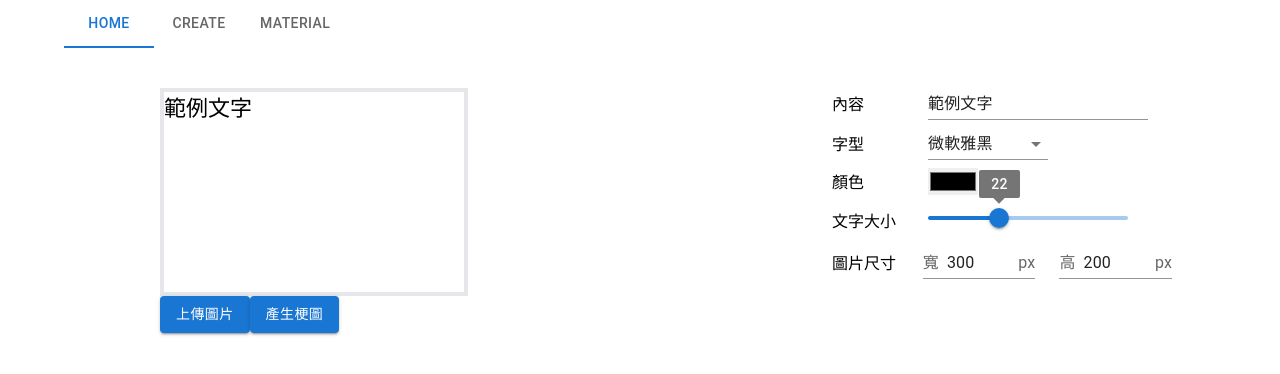
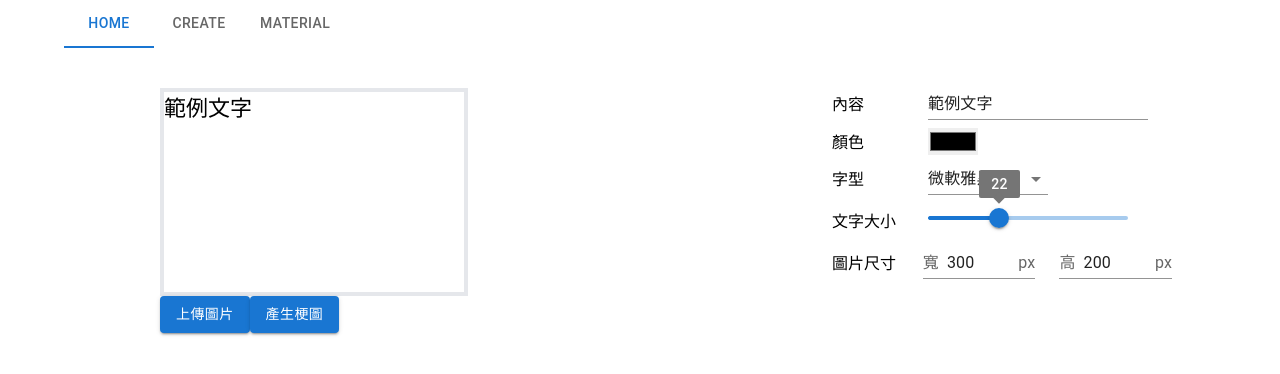
Before and after one commit to EllieKu/react-meme-generator, a React (Vite) app: page /create in a window 1280 px wide. Shown: the top 374 px of the page. Built offline with nearby package versions, Linux system fonts and the light colour scheme.

Commit message:
refactor:  remove TextSetting component

```diff
--- a/src/pages/Create.tsx
+++ b/src/pages/Create.tsx
@@ -36,15 +36,6 @@ const config = {
   height: 200,
 }
 
-type TextSettingProps = {
-  content: string;
-  color: string;
-  fontFamily: string;
-  fontSize: number;
-  changeSetting: (e: ChangeEvent<HTMLInputElement | HTMLTextAreaElement> | SelectChangeEvent ) => void;
-  changeFontSize: (event: Event, value: number | number[]) => void;
-};
-
 type RowProps = {
   children: ReactNode;
 };
@@ -54,71 +45,6 @@ const Row = ({ children }: RowProps) => {
     <div className="flex flex-row items-center mb-2">
       {children}
     </div>
-  )
-}
-
-const TextSetting = ({
-  color,
-  content,
-  fontFamily,
-  fontSize,
-  changeSetting,
-  changeFontSize,
-}: TextSettingProps) => {
-
-  return (
-    <Grid>
-      <Row>
-        <label className="pr-3 basis-24">內容</label>
-        <TextField
-          name="content"
-          variant="standard"
-          value={content}
-          onChange={(e) => changeSetting(e)}
-        />
-      </Row>
-      <Row>
-        <label className="pr-3 basis-24">字型</label>
-        <FormControl variant="standard" sx={{ minWidth: 120 }}>
-          <Select
-            name="fontFamily"
-            value={fontFamily}
-            onChange={(e) => changeSetting(e)}
-            sx={{padding: 'unset'}}
-          >
-            {config.fontFamily.map(el => (
-              <MenuItem
-                key={el.value}
-                value={el.value}>{el.label}
-              </MenuItem>
-            ))}
-          </Select>
-        </FormControl>
-      </Row>
-      <Row>
-        <label className="pr-3 basis-24">顏色</label>
-        <input
-          name="color"
-          type="color"
-          value={color}
-          onChange={(e) => changeSetting(e)}
-        />
-      </Row>
-      <Row>
-        <label className="pr-3 basis-24">文字大小</label>
-        <Box sx={{ width: 200 }}>
-          <Slider
-            name="fontSize"
-            defaultValue={config.fontSize}
-            min={12}
-            max={40}
-            valueLabelDisplay="on"
-            onChange={changeFontSize}
-          >
-          </Slider>
-        </Box>
-      </Row>
-    </Grid>
   )
 }
 
@@ -235,14 +161,56 @@ export default function Create() {
           </Button>
         </Grid>
         <Grid mdOffset={1}>
-          <TextSetting
-            content={params.content}
-            color={params.color}
-            fontFamily={params.fontFamily}
-            fontSize={params.fontSize}
-            changeSetting={changeParam}
-            changeFontSize={changeFontSize}
-          />
+          <Row>
+            <label className="pr-3 basis-24">內容</label>
+            <TextField
+              name="content"
+              variant="standard"
+              value={params.content}
+              onChange={(e) => changeParam(e)}
+            />
+          </Row>
+          <Row>
+            <label className="pr-3 basis-24">顏色</label>
+            <input
+              name="color"
+              type="color"
+              value={params.color}
+              onChange={(e) => changeParam(e)}
+            />
+          </Row>
+          <Row>
+            <label className="pr-3 basis-24">字型</label>
+            <FormControl variant="standard" sx={{ minWidth: 120 }}>
+              <Select
+                name="fontFamily"
+                value={params.fontFamily}
+                onChange={(e) => changeParam(e)}
+                sx={{padding: 'unset'}}
+              >
+                {config.fontFamily.map(el => (
+                  <MenuItem
+                    key={el.value}
+                    value={el.value}>{el.label}
+                  </MenuItem>
+                ))}
+              </Select>
+            </FormControl>
+          </Row>
+          <Row>
+            <label className="pr-3 basis-24">文字大小</label>
+            <Box sx={{ width: 200 }}>
+              <Slider
+                name="fontSize"
+                defaultValue={config.fontSize}
+                min={12}
+                max={40}
+                valueLabelDisplay="on"
+                onChange={changeFontSize}
+              >
+              </Slider>
+            </Box>
+          </Row>
           <Row>
             <label className="pr-3 basis-24">圖片尺寸</label>
             <FormControl
```
